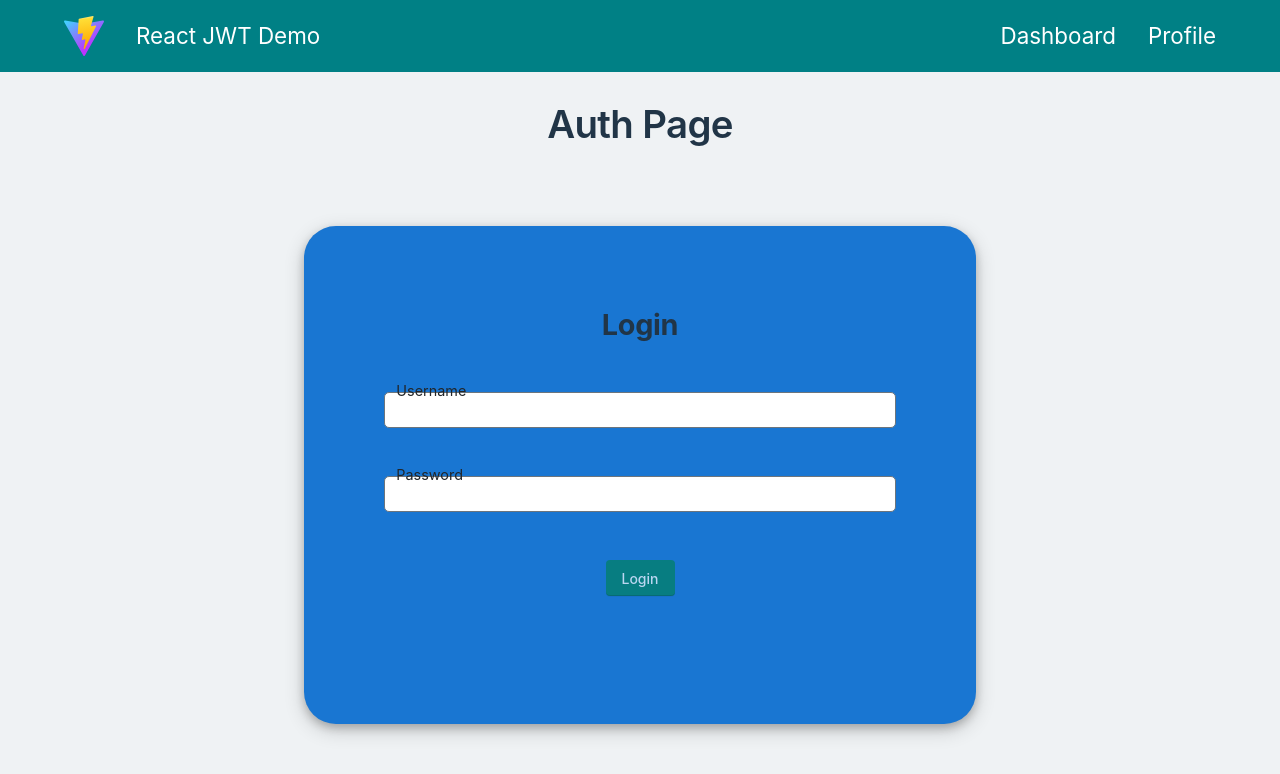
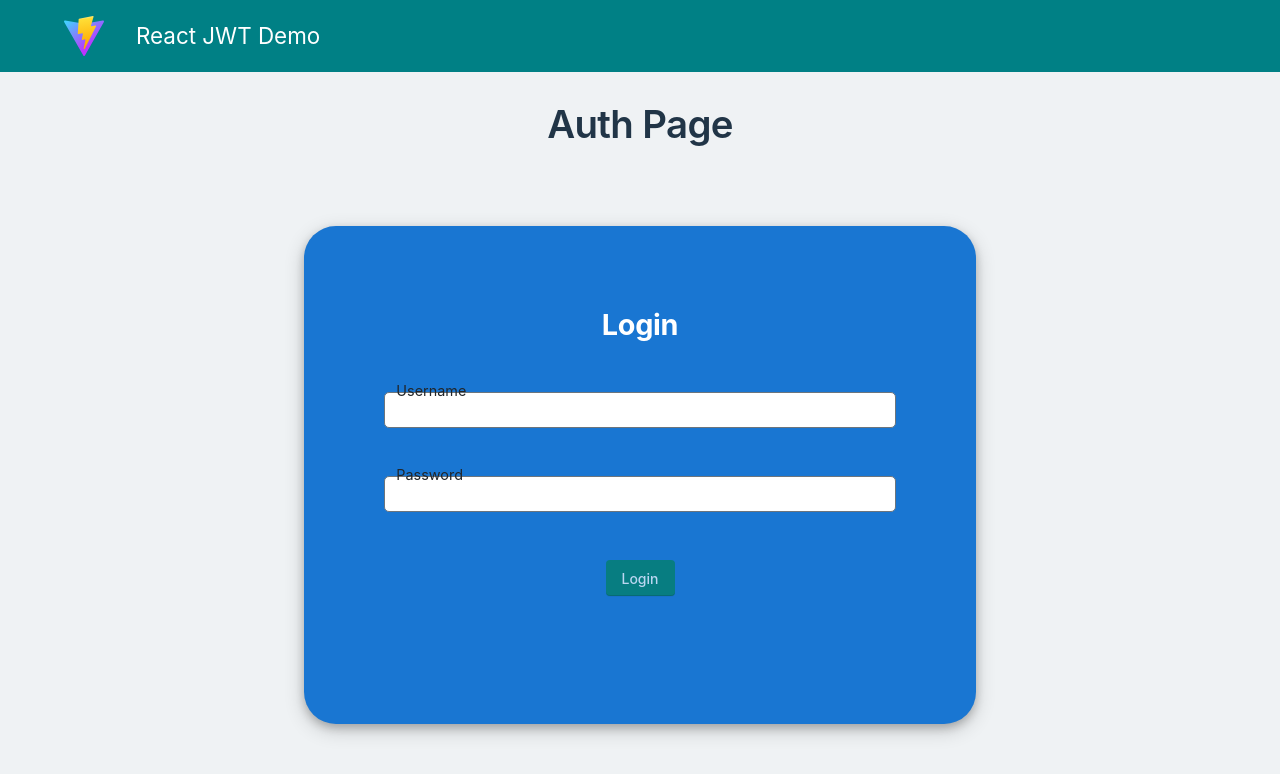
Before and after one commit to Bhusnar5044/react-jwt-auth-todo-list, a React (Vite) app: page /login in a window 1280 px wide. Shown: the top 774 px of the page. Built offline with nearby package versions, Linux system fonts and the light colour scheme.

Commit message:
PSB | fixed auth, added active class for navigation

```diff
--- a/src/components/Layout/AppBar/AppBar.styled.ts
+++ b/src/components/Layout/AppBar/AppBar.styled.ts
@@ -28,9 +28,12 @@ export const Logo = styled.img`
     height: auto;
 `;
 
-export const StyledLink = styled(NavLink)`
+export const StyledLink = styled(NavLink)<{ activeClassName?: string }>`
     color: #fff;
     :hover {
         color: ${theme.colors.info.main};
     }
+    &.active {
+        color: ${theme.colors.info.main};
+    }
 `;
--- a/src/components/Layout/AppBar/AppBar.tsx
+++ b/src/components/Layout/AppBar/AppBar.tsx
@@ -15,19 +15,20 @@ export const AppBar: FC = memo(() => {
                     <Logo src="/vite.svg" />
                     <Text>React JWT Demo</Text>
                 </Box>
+                {tokens?.access_token && (
                     <Box gap="2rem" alignItems="center">
-                    <StyledLink to={'/'}>
+                        <StyledLink to={'/'} activeClassName={location.pathname === `/` ? 'active' : ''}>
                             <Text>Dashboard</Text>
                         </StyledLink>
-                    <StyledLink to={'/profile'}>
+                        <StyledLink to={'/profile'} activeClassName={location.pathname === `/profile` ? 'active' : ''}>
                             <Text>Profile</Text>
                         </StyledLink>
-                    {tokens?.access_token && (
+
                         <Text as={'a'} onClick={handleLogout}>
                             Logout
                         </Text>
+                    </Box>
                 )}
-                </Box>
             </HeaderContent>
         </HeaderContainer>
     );
--- a/src/pages/Auth/Auth.tsx
+++ b/src/pages/Auth/Auth.tsx
@@ -2,6 +2,7 @@ import { Box, Button, Text, Textfield } from '@Lib';
 import { PageLayout } from '@components/Layout';
 import { AppBar } from '@components/Layout/AppBar/AppBar';
 import { useAuth } from '@context/AuthProvider';
+import { theme } from '@theme';
 import { fetch } from '@utils';
 import { ChangeEvent, FC, memo, useCallback, useEffect, useState } from 'react';
 import { StyledBox } from './styled';
@@ -23,22 +24,22 @@ export const Auth: FC = memo(() => {
         const config = {
             url: 'https://api.escuelajs.co/api/v1/auth/login',
             data: {
-                email: 'john@mail.com',
-                password: 'changeme',
+                email: username,
+                password: pass,
             },
             method: 'POST',
         };
-
-        if (username && pass) {
         setIsLoading(true);
         const { response, error } = await fetch(config);
         if (response) {
             console.log(response.data);
             return login?.({ tokens: response.data });
         }
-            if (error) setError(error.data.message);
+        if (error) {
+            console.log(error.data.message);
+            setError('Please enter valid email and password');
+        }
         setIsLoading(false);
-        } else setError('Please enter valid email and password');
     }, [login, pass, username]);
 
     useEffect(() => {
@@ -53,7 +54,7 @@ export const Auth: FC = memo(() => {
                     Auth Page
                 </Text>
                 <StyledBox flexDirection="column" gap="3rem" justifyContent="center" alignItems="center">
-                    <Text textVariant="h4" textWeight="Strong">
+                    <Text textColor="#fff" textVariant="h4" textWeight="Strong">
                         Login
                     </Text>
                     <Textfield
@@ -72,10 +73,10 @@ export const Auth: FC = memo(() => {
                         value={pass}
                         onChange={onChange}
                     />
-                    <Button onClick={handleSubmit} disabled={isDisabled} loading={isLoading}>
+                    <Button onClick={handleSubmit} textVariant="button2" disabled={isDisabled} loading={isLoading}>
                         Login
                     </Button>
-                    <Text>{error}</Text>
+                    <Text textColor={theme.colors.error.main}>{error}</Text>
                 </StyledBox>
             </Box>
         </PageLayout>
```
Lines whose indentation alone changed are shown as unchanged.
